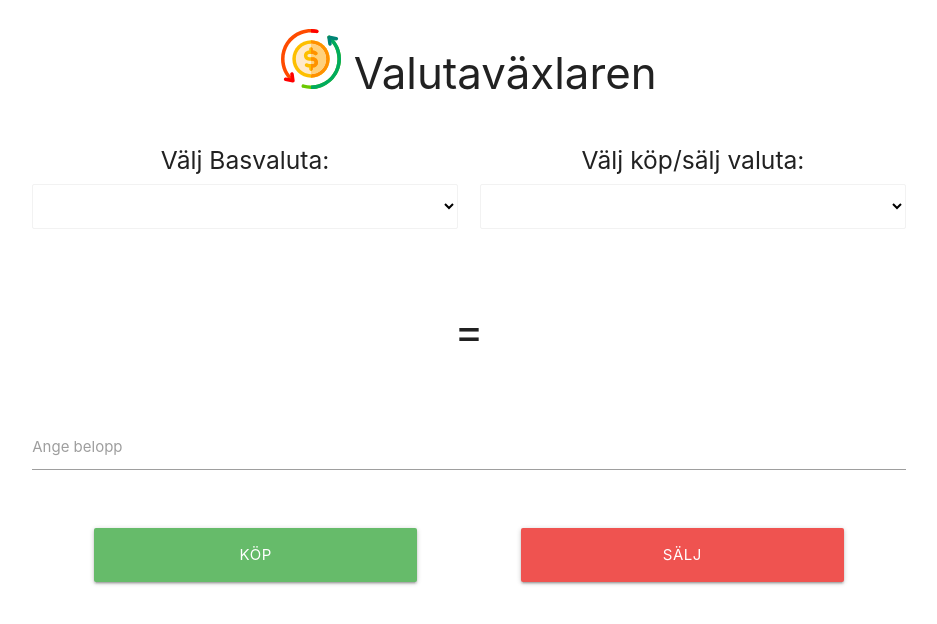
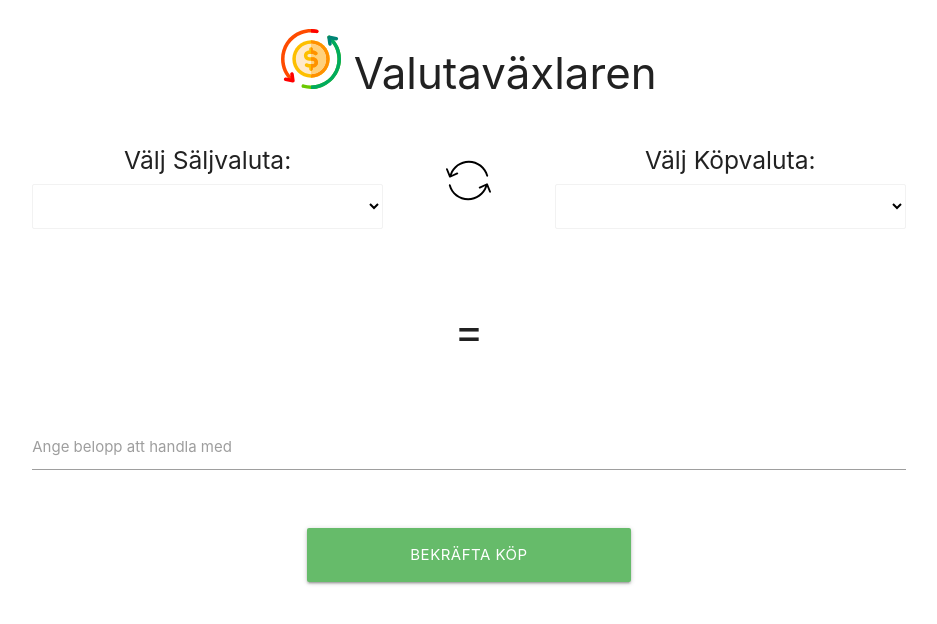
Before and after one commit to rilo84/ValutaOmvandlare, a React (Create React App) app: page / in a window 1280 px wide. Shown: the top 624 px of the page, without its empty margins (171-1108 px from the left). Built offline with nearby package versions, Linux system fonts and the light colour scheme; no server answers; the HTML template or start-up script is replaced by a standard one.

Commit message:
changed logic and ux

```diff
--- a/src/Components/ValutaComponent/ModalBuy.js
+++ b/src/Components/ValutaComponent/ModalBuy.js
@@ -23,7 +23,7 @@ class ModalBuy extends Component {
           className="btn-large green lighten-1 modal-trigger"
           data-target="modal1"
         >
-          Köp
+          Bekräfta Köp
         </button>
 
         <div
--- a/src/Components/ValutaComponent/ValutaComponent.js
+++ b/src/Components/ValutaComponent/ValutaComponent.js
@@ -4,7 +4,7 @@ import GetOptions from "./Helpers/GetSelectOptions";
 import GetDefaultValues from "./Helpers/GetDefaultValues";
 import GetCurrencyCalcVal from "./Helpers/GetCurrencyCalcVal";
 import mainLogo from "../../Images/cash-flow.svg";
-import ModalSell from "./ModalSell";
+import swapIcon from "../../Images/exchange.svg";
 import ModalBuy from "./ModalBuy";
 
 class ValutaComponent extends Component {
@@ -83,6 +83,23 @@ class ValutaComponent extends Component {
     });
   };
 
+  swapCurrency = () =>{
+    let currencyA = GetDefaultValues(
+      this.state.currencyNameA,
+      this.state.currencyList
+    );
+    let currencyB = GetDefaultValues(
+      this.state.currencyNameB,
+      this.state.currencyList
+    );
+    this.setState({
+      currencyNameA: currencyB[0],
+      currencyNameB: currencyA[0],
+      currencyRateA: GetCurrencyCalcVal(currencyB[1], currencyB[1], this.state.amount),
+      currencyRateB: GetCurrencyCalcVal(currencyB[1], currencyA[1], this.state.amount)
+    });
+  }
+
   render() {
     return (
       <>
@@ -90,9 +107,9 @@ class ValutaComponent extends Component {
           <h3>
             <img src={mainLogo} alt="logo" className="logo" /> Valutaväxlaren
           </h3>
-          <div className="row">
-            <div className="input-field col s6">
-              <h5>Välj Basvaluta:</h5>
+          <div className="row currContainer">
+            <div className="input-field col s5">
+              <h5>Välj Säljvaluta:</h5>
               <select
                 value={this.state.currencyNameA}
                 onChange={this.handleChange}
@@ -102,8 +119,11 @@ class ValutaComponent extends Component {
                 {GetOptions(this.state.currencyList, this.state.currencyNameA)}
               </select>
             </div>
-            <div className="input-field col s6">
-              <h5>Välj köp/sälj valuta:</h5>
+            <div className="col s2 imgContainer">
+              <img onClick={this.swapCurrency} src={swapIcon} alt="icon" className="icon" />
+            </div>
+            <div className="input-field col s5">
+              <h5>Välj Köpvaluta:</h5>
               <select
                 value={this.state.currencyNameB}
                 onChange={this.handleChange}
@@ -131,23 +151,14 @@ class ValutaComponent extends Component {
           </div>
           <div className="row">
             <div className="input-field col s12">
-              <label>Ange belopp</label>
+              <label>Ange belopp att handla med</label>
               <input onChange={this.setAmount} type="number"></input>
             </div>
           </div>
         </div>
         <div className="row btn-row">
-          <div className="input-field col s4 push-s2">
+          <div className="input-field col s4 push-s4">
           <ModalBuy
-                Amount={this.state.amount}
-                NameBase={this.state.currencyNameA}
-                NameForeign={this.state.currencyNameB}
-                RateBase={this.state.currencyRateA}
-                RateForeign={this.state.currencyRateB}
-                />
-          </div>
-          <div className="input-field col s4 push-s2">
-            <ModalSell
                 Amount={this.state.amount}
                 NameBase={this.state.currencyNameA}
                 NameForeign={this.state.currencyNameB}
--- a/src/Styles/App.css
+++ b/src/Styles/App.css
@@ -9,3 +9,20 @@
 .logo{
   width:4rem;
 }
+
+.icon{
+  width:3rem;
+}
+
+.imgContainer{
+  display:flex;
+  justify-content: center;
+  align-items: center;
+  height:100%;
+}
+
+.currContainer{
+  display:flex;
+  justify-content: center;
+  align-items: center;
+}
```
Also changed, not shown: src/Images/exchange.svg (added).
